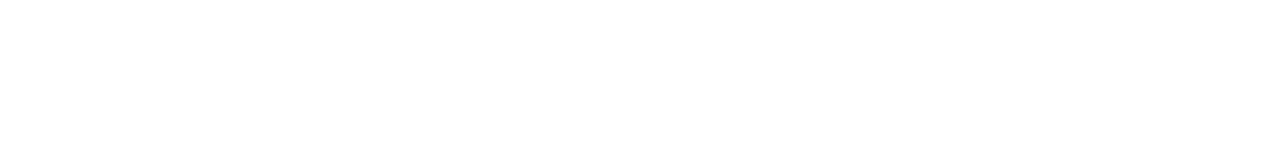
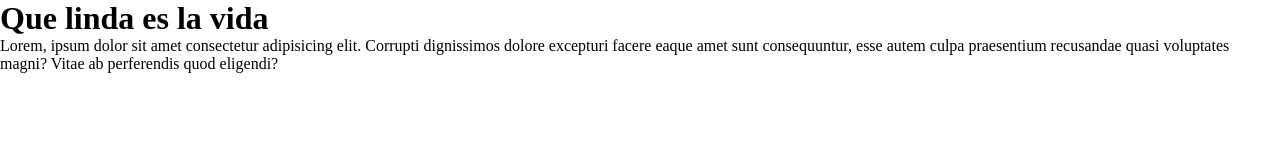
Before and after one commit to gianfrancobs/Coderhouse-DW, a plain HTML site: page index.html in a window 1280 px wide. Drawn offline with Linux system fonts and the light colour scheme.

Commit message:
Esto es un cambiaso

```diff
--- a/index.html
+++ b/index.html
@@ -4,9 +4,11 @@
     <meta charset="UTF-8">
     <meta http-equiv="X-UA-Compatible" content="IE=edge">
     <meta name="viewport" content="width=device-width, initial-scale=1.0">
+    <link rel="stylesheet" href="style.css">
     <title>Document</title>
 </head>
 <body>
-
+    <h1>Que linda es la vida</h1>
+        <p>Lorem, ipsum dolor sit amet consectetur adipisicing elit. Corrupti dignissimos dolore excepturi facere eaque amet sunt consequuntur, esse autem culpa praesentium recusandae quasi voluptates magni? Vitae ab perferendis quod eligendi?</p>
 </body>
 </html>
--- /dev/null
+++ b/style.css
@@ -0,0 +1,5 @@
+* {
+    padding: 0;
+    margin: 0;
+    box-sizing: border-box;
+}
```
